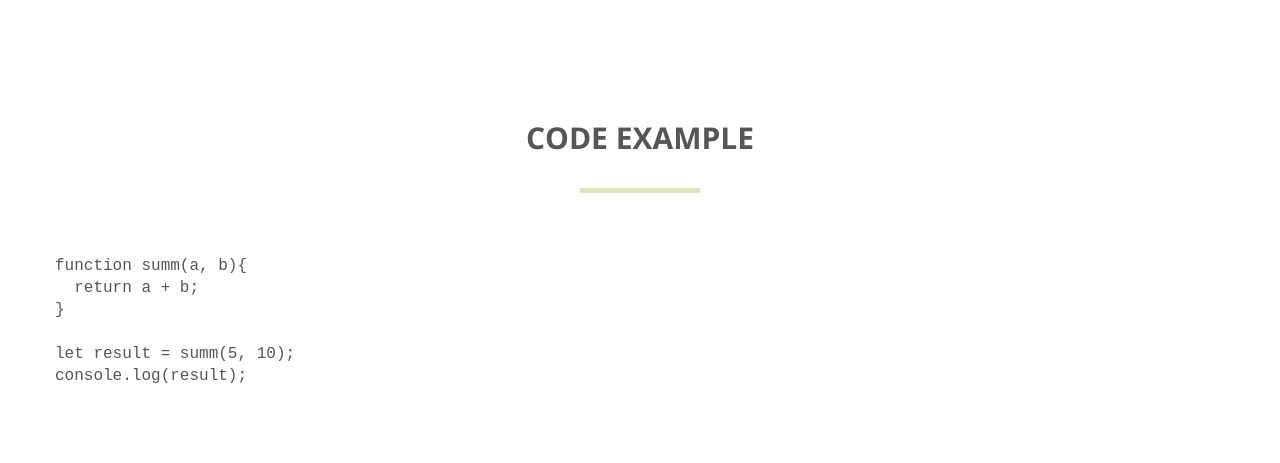
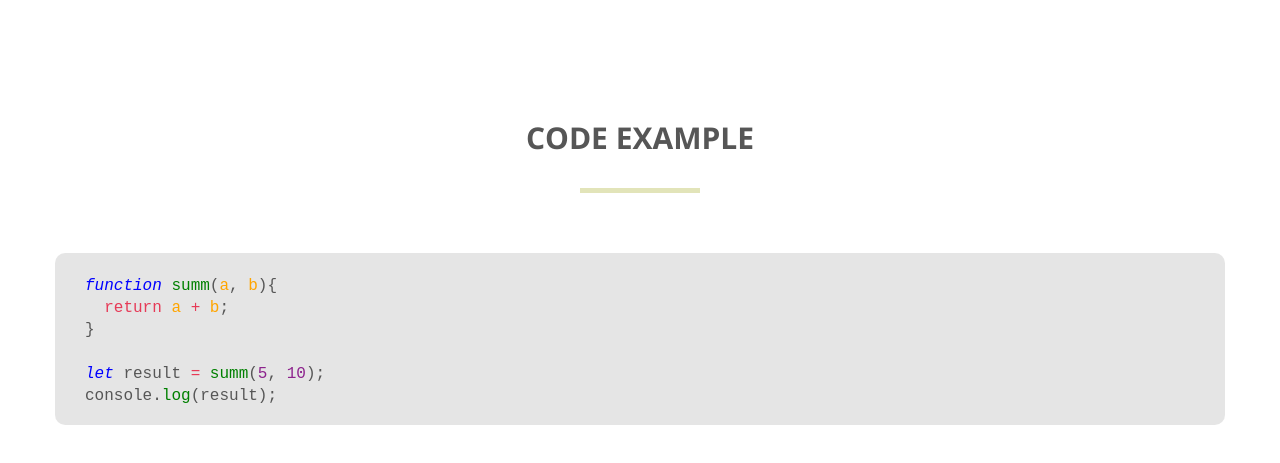
Before and after one commit to SlavaBerk/rsschool-cv, a plain HTML site: page index.html in a window 1280 px wide. Shown: the part 1800-2263 px from the top of the page. Drawn offline with nearby package versions, Linux system fonts and the light colour scheme.

Commit message:
feat: add styles for code example

```diff
--- a/style.css
+++ b/style.css
@@ -190,7 +190,6 @@ li {
 
 .skills {
     display: flex;
-
 }
 
 .skills__item {
@@ -229,3 +228,32 @@ li {
 #git, #figma, #vscode {
     color: #000000;
 }
+
+/* Code */
+
+.code__inner {
+    padding: 20px 30px;
+    border-radius: 10px;
+    background: rgba(0, 0, 0, 0.1);
+}
+
+.code__inner .blue {
+    color: blue;
+    font-style: italic;
+}
+
+.code__inner .green {
+    color: green;
+}
+
+.code__inner .orange {
+    color: orange;
+}
+
+.code__inner .pink {
+    color: #e63a57;
+}
+
+.code__inner .violet {
+    color: #8d238d;
+}
```
